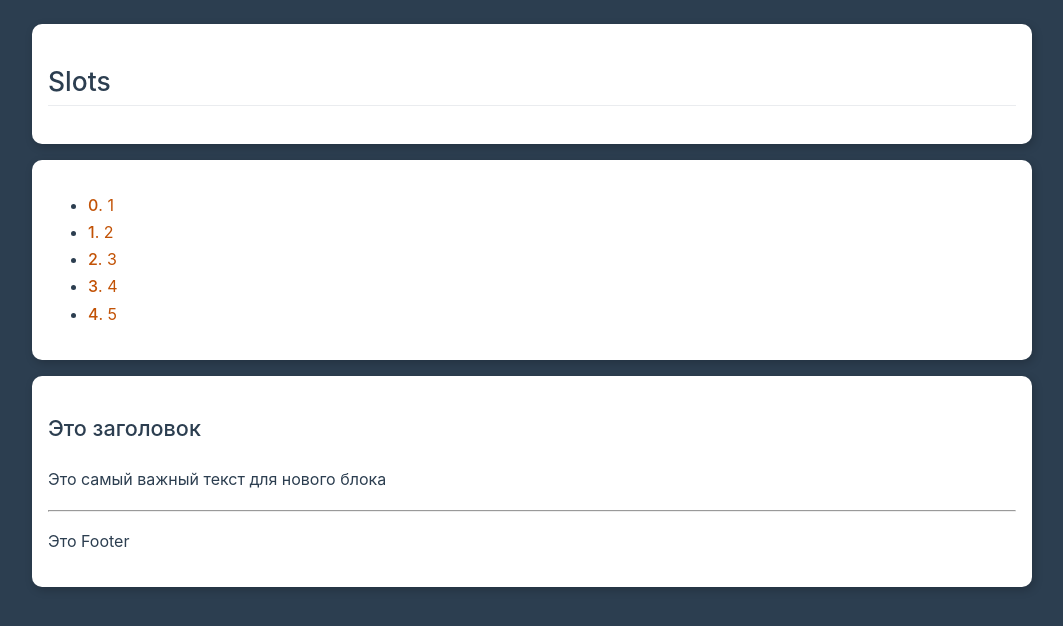
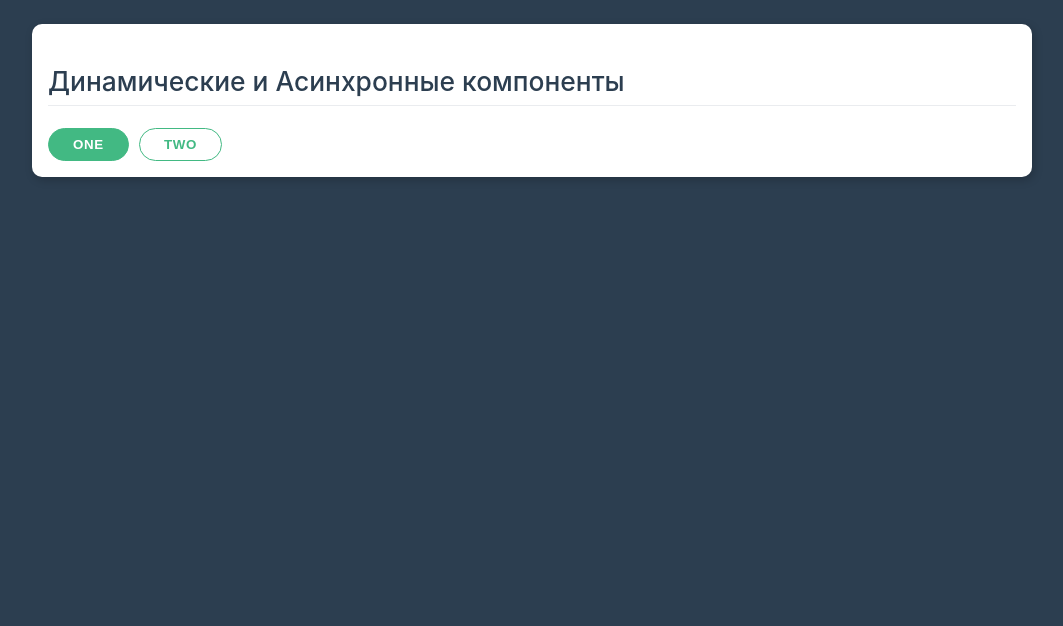
Before and after one commit to alami/js-vue-game, a Vue app in the folder vue3/ch13/: page / in a window 1280 px wide. Shown: the top 626 px of the page, without its empty margins (108-1171 px from the left). Built offline with nearby package versions, Linux system fonts and the light colour scheme.

Commit message:
ch06-15: ex: activate 1 of 2 AppButton-s

```diff
--- a/vue3/ch13/src/App.vue
+++ b/vue3/ch13/src/App.vue
@@ -1,33 +1,29 @@
 <template>
   <div class="container pt-1">
     <div class="card">
-      <h2>Slots</h2>
+      <h2>Динамические и Асинхронные компоненты</h2>
+      <app-button
+          :color="active==='one'?'primary':''"
+          @action="active='one'"
+      >One</app-button>
+      <app-button
+          :color="active==='two'?'primary':''"
+          @action="active='two'"
+      >Two</app-button>
     </div>
-    <app-list>
-      <template #default="{idx, iter}">
-        <span style="color: #c25205;">
-          <strong>{{idx}}</strong>.
-          {{iter}}
-        </span>
-      </template>
-    </app-list>
-  <app-block>
-    <p>Это самый важный текст для нового блока</p>
-    <template v-slot:header>
-      <h3>Это заголовок</h3>
-    </template>
-    <template v-slot:footer>
-      <p>Это Footer</p>
-    </template>
-  </app-block>
   </div>
 </template>
 
 <script>
-import AppBlock from './AppBlock'
-import AppList from './AppList'
+import AppButton from "./AppButton"
+
 export default {
-components: {AppBlock, AppList}
+  data() {
+    return {
+      active: 'one' //two
+    }
+  },
+ components: {AppButton},
 }
 </script>
 
--- /dev/null
+++ b/vue3/ch13/src/AppButton.vue
@@ -0,0 +1,24 @@
+<template>
+  <button class="btn" :class="color" @click="$emit('action')">
+    <slot />
+  </button>
+</template>
+
+<script>
+export default {
+  emits: ['action'],
+  props: {
+    color: {
+      type: String,
+      default: '',
+      validator(value) {
+        return ['', 'danger', 'primary'].includes(value)
+      }
+    }
+  }
+}
+</script>
+
+<style scoped>
+
+</style>
--- a/vue3/ch13/src/main.js
+++ b/vue3/ch13/src/main.js
@@ -1,5 +1,8 @@
 import { createApp } from 'vue'
+
 import App from './App.vue'
+// import App from './App_ch13slot.vue'
+
 import './theme.css'
 
 const app = createApp(App)
```
Also changed, not shown: vue3/ch13/src/App_ch13slot.vue (added, +36 -0 lines).
